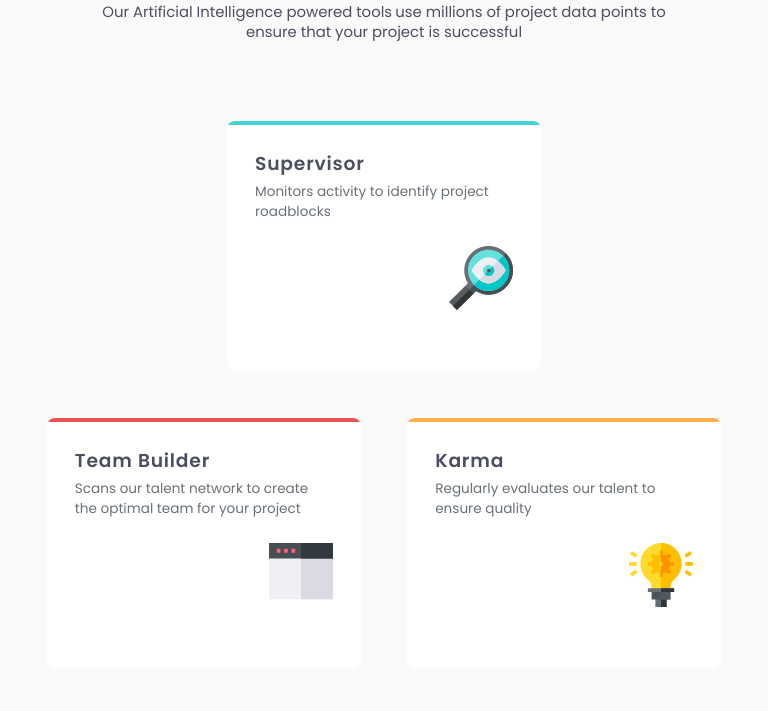
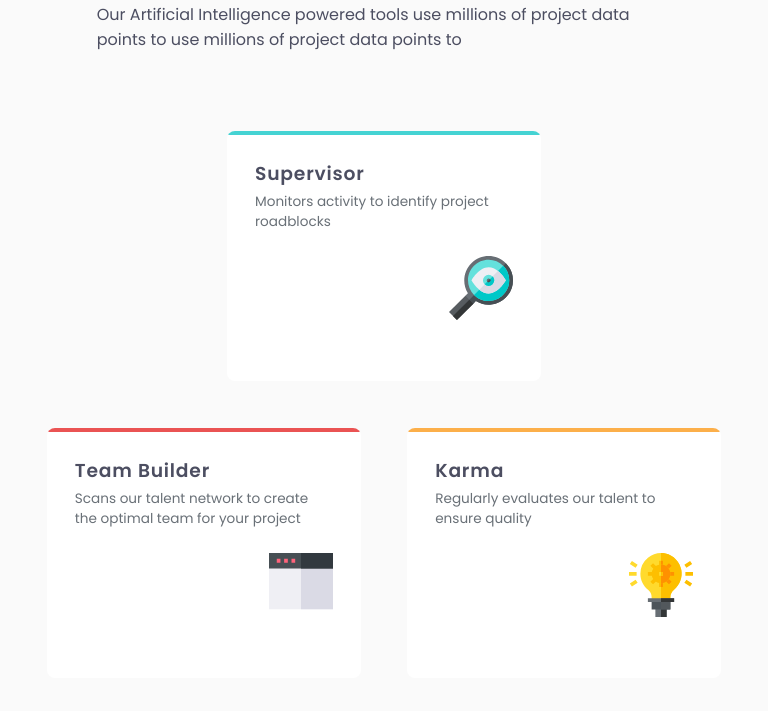
Before and after one commit to JS-Law/four-card-feature-section, a website built with webpack: page src/index.html in a window 768 px wide. Shown: the part 148-859 px from the top of the page. Built offline with nearby package versions, Linux system fonts and the light colour scheme.

Commit message:
Add second description element

```diff
--- a/src/index.html
+++ b/src/index.html
@@ -17,6 +17,9 @@
       <p class="description">Our Artificial Intelligence powered tools </p>
       <p class="description">use millions of project data points to </p>
       <p class="description">ensure that your project is successful </p>
+    </div>
+    <div id="desktop-description">
+      Our Artificial Intelligence powered tools use millions of project data points to use millions of project data points to
     </div>
   </section>
   <div id="card-container">
--- a/src/styles.scss
+++ b/src/styles.scss
@@ -49,6 +49,9 @@ body {
       margin-block-start: -0.75rem;
       padding-block-end: 1rem;
       text-align: center;
+    }
+    #desktop-description {
+      display: none;
     }
 
     #description-container {
@@ -144,7 +147,14 @@ body {
   #secondTitle {
     font-size: 2.25rem;
   }
+
+  #desktop-description {
+    display: block !important;
+    margin-inline: 5rem;
+  }
+
   #description-container {
+    display: none !important;
     margin-inline: 5rem;
   }
   p.description {
```
